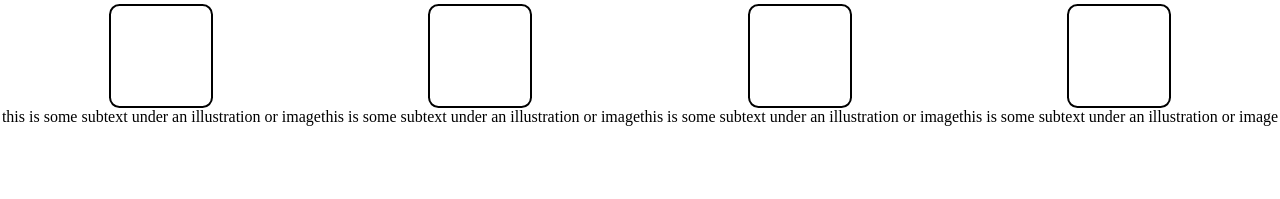
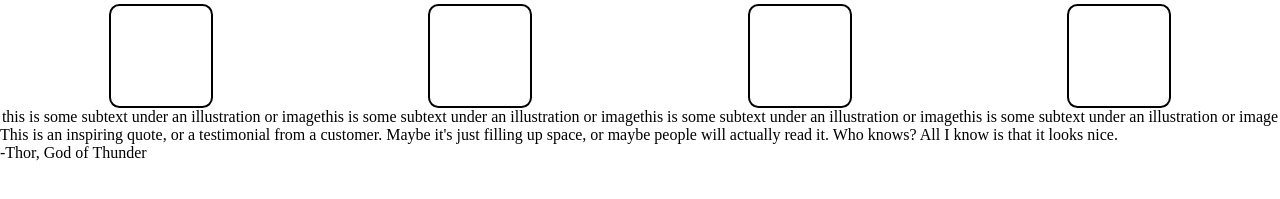
Before and after one commit to kpbongat/odin-landingPage, a plain HTML site: page index.html in a window 1280 px wide. Shown: the part 107-306 px from the top of the page. Drawn offline with Linux system fonts and the light colour scheme.

Commit message:
Add content to quote box section

```diff
--- a/index.html
+++ b/index.html
@@ -53,6 +53,8 @@
         </div>
     </div>
     <div class="quote-box">
+        <p>This is an inspiring quote, or a testimonial from a customer. Maybe it's just filling up space, or maybe people will actually read it. Who knows? All I know is that it looks nice.</p>
+        <span>-Thor, God of Thunder</span>
     </div>
     <div class="sign-up">
     </div>
```
